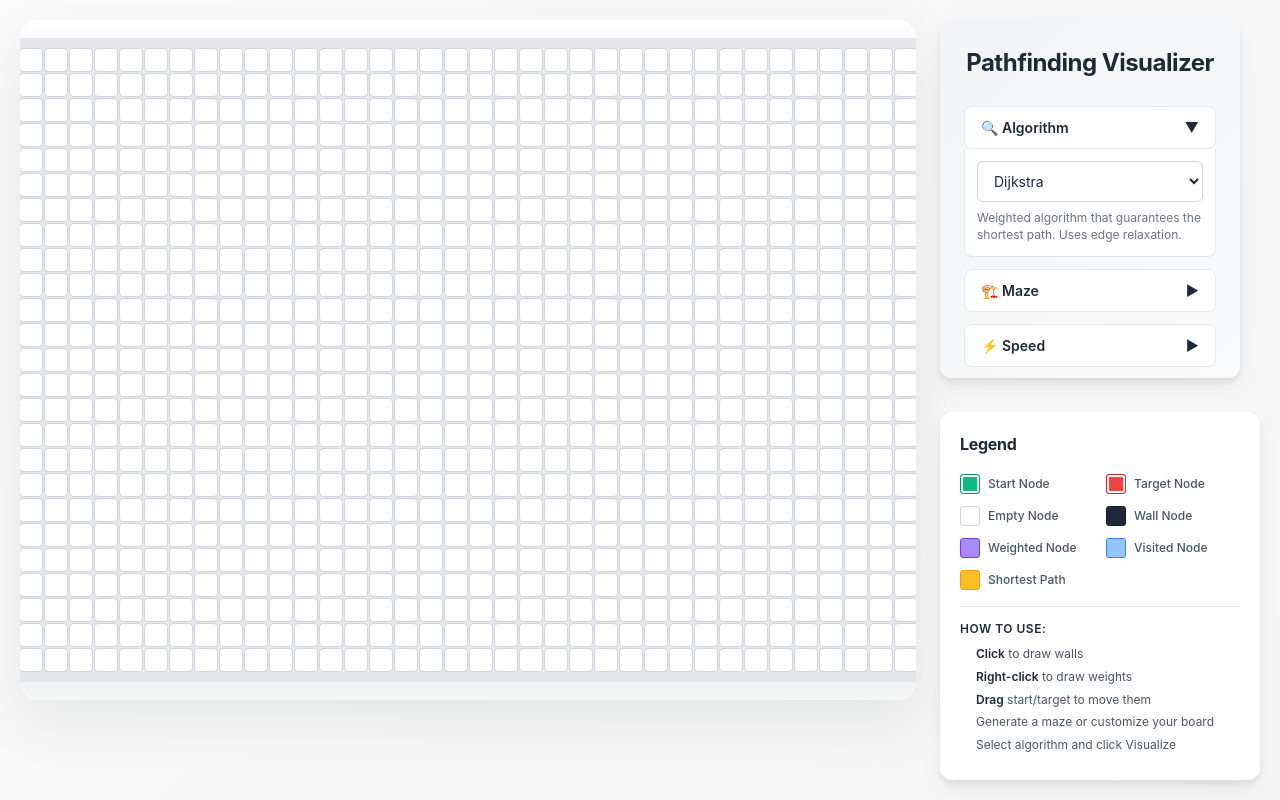
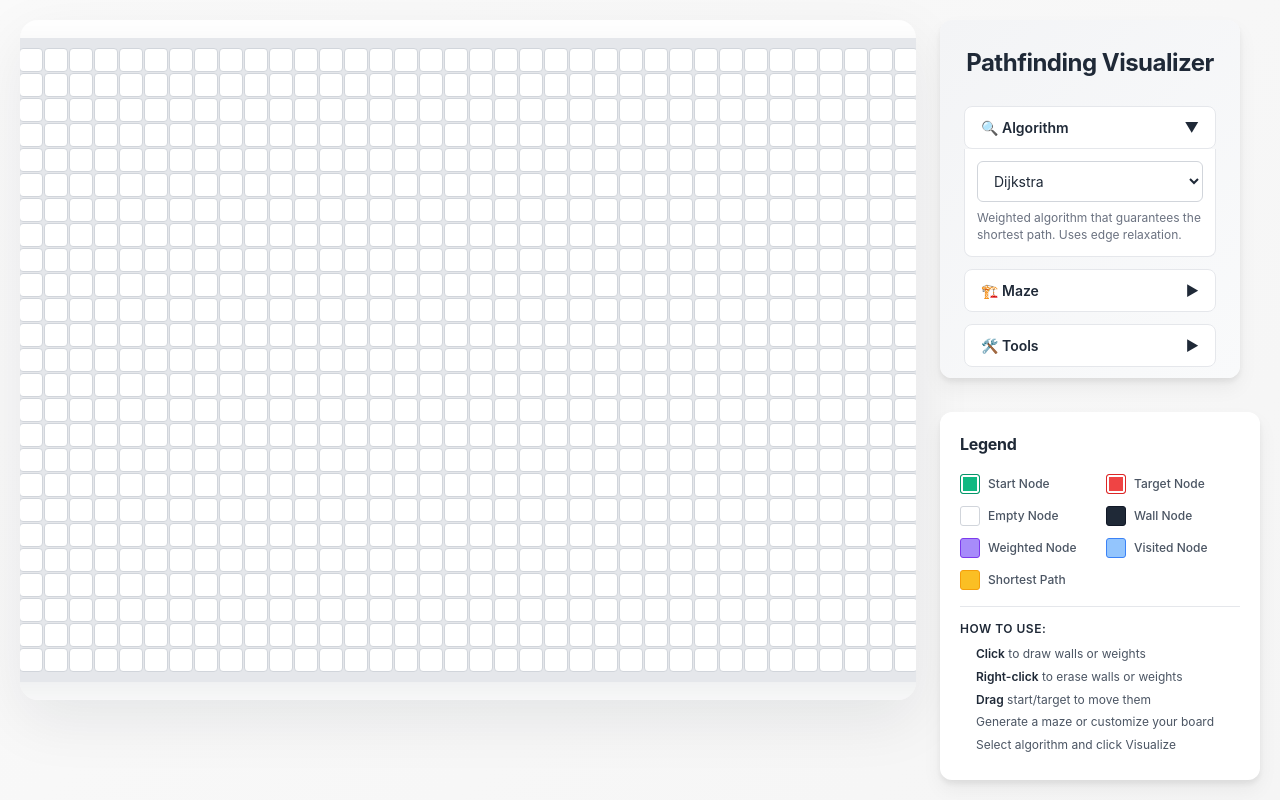
Before and after one commit to Emadedin1/pathfinding-visualizer, a React (Vite) app: page / in a window 1280 px wide. Built offline with nearby package versions, Linux system fonts and the light colour scheme.

Commit message:
Updated program

```diff
--- a/src/App.tsx
+++ b/src/App.tsx
@@ -4,7 +4,6 @@ import type {
   Position,
   AlgorithmName,
   MazeName,
-  AnimationSpeed,
   AlgorithmResult,
 } from './algorithms/types';
 import Grid from './components/Grid/Grid';
@@ -59,7 +58,6 @@ const App: React.FC = () => {
 
   const [selectedAlgorithm, setSelectedAlgorithm] = useState<AlgorithmName>('dijkstra');
   const [selectedMaze, setSelectedMaze] = useState<MazeName>('recursive-division');
-  const [animationSpeed, setAnimationSpeed] = useState<AnimationSpeed>('normal');
   const [toolMode, setToolMode] = useState<'wall' | 'weight'>('wall');
   const [isVisualizing, setIsVisualizing] = useState(false);
   const [result, setResult] = useState<AlgorithmResult | null>(null);
@@ -98,7 +96,7 @@ const App: React.FC = () => {
         algorithmResult = dijkstra(gridForAlgo, startPos, targetPos);
     }
 
-    const delay = getAnimationDelay(animationSpeed);
+    const delay = getAnimationDelay('normal');
 
     // Visualize visited nodes
     let visualGrid = cloneGrid(gridState);
@@ -127,7 +125,7 @@ const App: React.FC = () => {
 
     setResult(algorithmResult);
     setIsVisualizing(false);
-  }, [gridState, startPos, targetPos, selectedAlgorithm, animationSpeed]);
+  }, [gridState, startPos, targetPos, selectedAlgorithm]);
 
   // Stop visualization
   const stopVisualization = useCallback(() => {
@@ -145,11 +143,11 @@ const App: React.FC = () => {
       const node = gridState[pos.row][pos.col];
 
       if (button === 2) {
-        // Right-click: weight mode
-        if (node.type === 'empty') {
+        // Right-click: erase wall or weight
+        if (node.type === 'wall' || node.type === 'weight') {
           const newGrid = cloneGrid(gridState);
-          setNodeType(newGrid, pos, 'weight');
-          setNodeWeight(newGrid, pos, 5);
+          setNodeType(newGrid, pos, 'empty');
+          setNodeWeight(newGrid, pos, 1);
           setGridState(newGrid);
         }
       } else if (button === 0) {
@@ -175,28 +173,46 @@ const App: React.FC = () => {
 
   // Handle node mouse enter (for dragging)
   const handleNodeMouseEnter = useCallback(
-    (pos: Position) => {
-      if (!draggingNode || isVisualizing) return;
+    (pos: Position, button: number | null) => {
+      if (isVisualizing) return;
 
+      const node = gridState[pos.row][pos.col];
       const newGrid = cloneGrid(gridState);
 
       if (draggingNode === 'start') {
-        // Remove old start
         setNodeType(newGrid, startPos, 'empty');
-        // Add new start
         setNodeType(newGrid, pos, 'start');
         setStartPos(pos);
         setGridState(newGrid);
-      } else if (draggingNode === 'target') {
-        // Remove old target
+        return;
+      }
+
+      if (draggingNode === 'target') {
         setNodeType(newGrid, targetPos, 'empty');
-        // Add new target
         setNodeType(newGrid, pos, 'target');
         setTargetPos(pos);
         setGridState(newGrid);
+        return;
+      }
+
+      if (button === 0) {
+        if (toolMode === 'wall' && node.type === 'empty') {
+          setNodeType(newGrid, pos, 'wall');
+          setGridState(newGrid);
+        } else if (toolMode === 'weight' && node.type === 'empty') {
+          setNodeType(newGrid, pos, 'weight');
+          setNodeWeight(newGrid, pos, 5);
+          setGridState(newGrid);
+        }
+      } else if (button === 2) {
+        if (node.type === 'wall' || node.type === 'weight') {
+          setNodeType(newGrid, pos, 'empty');
+          setNodeWeight(newGrid, pos, 1);
+          setGridState(newGrid);
+        }
       }
     },
-    [draggingNode, startPos, targetPos, gridState, isVisualizing]
+    [draggingNode, startPos, targetPos, gridState, toolMode, isVisualizing]
   );
 
   // Handle mouse up
@@ -211,7 +227,7 @@ const App: React.FC = () => {
       if (isVisualizing) return;
 
       const node = gridState[pos.row][pos.col];
-      if (node.type === 'weight') {
+      if (node.type === 'wall' || node.type === 'weight') {
         const newGrid = cloneGrid(gridState);
         setNodeType(newGrid, pos, 'empty');
         setNodeWeight(newGrid, pos, 1);
@@ -235,14 +251,14 @@ const App: React.FC = () => {
         walls = randomWallsMaze(gridState.length, gridState[0].length, startPos, targetPos, 0.25);
         break;
       case 'random-weights':
-        walls = randomWeightsMaze(gridState.length, gridState[0].length, startPos, targetPos, 0.15);
+        walls = randomWeightsMaze(gridState.length, gridState[0].length, startPos, targetPos, 0.20);
         break;
       case 'stairs':
         walls = stairsPattern(gridState.length, gridState[0].length, startPos, targetPos);
         break;
     }
 
-    const newGrid = clearWallsAndWeights(gridState);
+    const newGrid = clearVisualization(clearWallsAndWeights(gridState));
 
     for (const pos of walls) {
       if (selectedMaze === 'random-weights') {
@@ -339,8 +355,6 @@ const App: React.FC = () => {
               // Auto-generate maze when selected
               setTimeout(() => generateMaze(), 50);
             }}
-            animationSpeed={animationSpeed}
-            onSpeedChange={setAnimationSpeed}
             onVisualize={runVisualization}
             onClearPath={handleClearPath}
             onClearBoard={handleClearBoard}
--- a/src/components/Controls/Controls.css
+++ b/src/components/Controls/Controls.css
@@ -116,7 +116,6 @@
   grid-template-columns: 1fr;
 }
 
-.speed-button,
 .tool-button {
   padding: 10px 12px;
   border: 1px solid #d1d5db;
@@ -129,20 +128,17 @@
   transition: all 0.2s ease;
 }
 
-.speed-button:hover:not(:disabled),
 .tool-button:hover:not(:disabled) {
   border-color: #9ca3af;
   background-color: #f9fafb;
 }
 
-.speed-button.active,
 .tool-button.active {
   background-color: #3b82f6;
   border-color: #3b82f6;
   color: white;
 }
 
-.speed-button:disabled,
 .tool-button:disabled {
   opacity: 0.6;
   cursor: not-allowed;
--- a/src/components/Controls/Controls.tsx
+++ b/src/components/Controls/Controls.tsx
@@ -1,5 +1,5 @@
 import React, { useState } from 'react';
-import type { AlgorithmName, MazeName, AnimationSpeed } from '../../algorithms/types';
+import type { AlgorithmName, MazeName } from '../../algorithms/types';
 import './Controls.css';
 
 interface ControlsProps {
@@ -8,9 +8,6 @@ interface ControlsProps {
 
   selectedMaze: MazeName;
   onMazeChange: (maze: MazeName) => void;
-
-  animationSpeed: AnimationSpeed;
-  onSpeedChange: (speed: AnimationSpeed) => void;
 
   onVisualize: () => void;
   onClearPath: () => void;
@@ -29,8 +26,6 @@ const Controls: React.FC<ControlsProps> = ({
   onAlgorithmChange,
   selectedMaze,
   onMazeChange,
-  animationSpeed,
-  onSpeedChange,
   onVisualize,
   onClearPath,
   onClearBoard,
@@ -106,33 +101,6 @@ const Controls: React.FC<ControlsProps> = ({
         )}
       </div>
 
-      {/* Speed Section */}
-      <div className="control-section">
-        <button
-          className="section-header"
-          onClick={() => toggleSection('speed')}
-        >
-          <span>⚡ Speed</span>
-          <span>{expandedSection === 'speed' ? '▼' : '▶'}</span>
-        </button>
-        {expandedSection === 'speed' && (
-          <div className="section-content">
-            <div className="button-group">
-              {(['slow', 'normal', 'fast', 'instant'] as const).map((speed) => (
-                <button
-                  key={speed}
-                  className={`speed-button ${animationSpeed === speed ? 'active' : ''}`}
-                  onClick={() => onSpeedChange(speed)}
-                  disabled={isVisualizing}
-                  title={getSpeedLabel(speed)}
-                >
-                  {getSpeedLabel(speed)}
-                </button>
-              ))}
-            </div>
-          </div>
-        )}
-      </div>
 
       {/* Tools Section */}
       <div className="control-section">
@@ -226,14 +194,5 @@ const getAlgorithmDescription = (algo: AlgorithmName): string => {
   return descriptions[algo] || '';
 };
 
-const getSpeedLabel = (speed: AnimationSpeed): string => {
-  const labels: Record<AnimationSpeed, string> = {
-    slow: 'Slow',
-    normal: 'Normal',
-    fast: 'Fast',
-    instant: 'Instant',
-  };
-  return labels[speed] || '';
-};
 
 export default Controls;
--- a/src/components/Grid/Grid.tsx
+++ b/src/components/Grid/Grid.tsx
@@ -6,7 +6,7 @@ import './Grid.css';
 interface GridProps {
   grid: GridNodeType[][];
   onNodeMouseDown: (pos: Position, button: number) => void;
-  onNodeMouseEnter: (pos: Position) => void;
+  onNodeMouseEnter: (pos: Position, button: number | null) => void;
   onNodeMouseUp: () => void;
   onNodeContextMenu: (e: React.MouseEvent, pos: Position) => void;
   isVisualizing: boolean;
@@ -21,11 +21,13 @@ const Grid: React.FC<GridProps> = ({
   isVisualizing,
 }) => {
   const [isMouseDown, setIsMouseDown] = useState(false);
+  const [mouseButton, setMouseButton] = useState<number | null>(null);
 
   const handleMouseDown = useCallback(
     (e: React.MouseEvent, pos: Position) => {
       if (!isVisualizing) {
         setIsMouseDown(true);
+        setMouseButton(e.button);
         onNodeMouseDown(pos, e.button);
       }
     },
@@ -35,14 +37,15 @@ const Grid: React.FC<GridProps> = ({
   const handleMouseEnter = useCallback(
     (pos: Position) => {
       if (isMouseDown && !isVisualizing) {
-        onNodeMouseEnter(pos);
+        onNodeMouseEnter(pos, mouseButton);
       }
     },
-    [onNodeMouseEnter, isMouseDown, isVisualizing]
+    [isMouseDown, mouseButton, onNodeMouseEnter, isVisualizing]
   );
 
   const handleMouseUp = useCallback(() => {
     setIsMouseDown(false);
+    setMouseButton(null);
     onNodeMouseUp();
   }, [onNodeMouseUp]);
 
@@ -51,6 +54,7 @@ const Grid: React.FC<GridProps> = ({
       className="grid-container"
       onMouseUp={handleMouseUp}
       onMouseLeave={handleMouseUp}
+      onContextMenu={(e) => e.preventDefault()}
       style={{
         gridTemplateColumns: `repeat(${grid[0].length}, 24px)`,
         gridAutoRows: '24px',
@@ -58,21 +62,14 @@ const Grid: React.FC<GridProps> = ({
     >
       {grid.map((row) =>
         row.map((node) => (
-          <div
+          <GridNode
             key={`${node.position.row}-${node.position.col}`}
-            onMouseDown={(e) => handleMouseDown(e, node.position)}
-            onMouseEnter={() => handleMouseEnter(node.position)}
+            node={node}
+            onMouseDown={handleMouseDown}
+            onMouseEnter={handleMouseEnter}
+            onMouseUp={handleMouseUp}
             onContextMenu={(e) => onNodeContextMenu(e, node.position)}
-            style={{ width: '100%', height: '100%' }}
-          >
-            <GridNode
-              node={node}
-              onMouseDown={() => {}}
-              onMouseEnter={() => {}}
-              onMouseUp={handleMouseUp}
-              onContextMenu={(e) => onNodeContextMenu(e, node.position)}
-            />
-          </div>
+          />
         ))
       )}
     </div>
--- a/src/components/Grid/GridNode.tsx
+++ b/src/components/Grid/GridNode.tsx
@@ -4,7 +4,7 @@ import './Grid.css';
 
 interface GridNodeProps {
   node: GridNodeType;
-  onMouseDown: (pos: Position) => void;
+  onMouseDown: (e: React.MouseEvent, pos: Position) => void;
   onMouseEnter: (pos: Position) => void;
   onMouseUp: () => void;
   onContextMenu: (e: React.MouseEvent, pos: Position) => void;
@@ -44,7 +44,7 @@ const GridNode: React.FC<GridNodeProps> = memo(
     return (
       <div
         className={getNodeClass()}
-        onMouseDown={() => onMouseDown(node.position)}
+        onMouseDown={(e) => onMouseDown(e, node.position)}
         onMouseEnter={() => onMouseEnter(node.position)}
         onMouseUp={onMouseUp}
         onContextMenu={(e) => onContextMenu(e, node.position)}
--- a/src/components/Legend/Legend.tsx
+++ b/src/components/Legend/Legend.tsx
@@ -26,8 +26,8 @@ const Legend: React.FC = () => {
       <div className="legend-instructions">
         <h4>How to use:</h4>
         <ul>
-          <li><strong>Click</strong> to draw walls</li>
-          <li><strong>Right-click</strong> to draw weights</li>
+          <li><strong>Click</strong> to draw walls or weights</li>
+          <li><strong>Right-click</strong> to erase walls or weights</li>
           <li><strong>Drag</strong> start/target to move them</li>
           <li>Generate a maze or customize your board</li>
           <li>Select algorithm and click Visualize</li>
--- a/src/maze/index.ts
+++ b/src/maze/index.ts
@@ -1,7 +1,22 @@
 import type { Position } from '../algorithms/types';
 
-// Recursive Division Maze Generation
-// Divides the grid recursively and creates passages
+const isStartOrTarget = (pos: Position, start: Position, target: Position): boolean => {
+  return (
+    (pos.row === start.row && pos.col === start.col) ||
+    (pos.row === target.row && pos.col === target.col)
+  );
+};
+
+const chooseOrientation = (
+  width: number,
+  height: number,
+  preferHorizontal: boolean
+): boolean => {
+  if (width < height) return true;
+  if (height < width) return false;
+  return preferHorizontal;
+};
+
 export const recursiveDivisionMaze = (
   rows: number,
   cols: number,
@@ -10,7 +25,6 @@ export const recursiveDivisionMaze = (
 ): Position[] => {
   const walls: Position[] = [];
 
-  // Start with empty grid, recursively add walls
   const divide = (
     rowStart: number,
     rowEnd: number,
@@ -18,68 +32,63 @@ export const recursiveDivisionMaze = (
     colEnd: number,
     horizontal: boolean
   ) => {
-    if (rowEnd - rowStart < 2 || colEnd - colStart < 2) {
+    const height = rowEnd - rowStart;
+    const width = colEnd - colStart;
+
+    if (height < 3 || width < 3) {
       return;
     }
 
-    if (horizontal) {
-      // Create horizontal wall
-      const row = rowStart + Math.floor(Math.random() * (rowEnd - rowStart - 1));
-      const passageCol =
-        colStart + Math.floor(Math.random() * (colEnd - colStart));
+    const splitHorizontal = chooseOrientation(width, height, horizontal);
 
-      for (let c = colStart; c < colEnd; c++) {
-        if (c !== passageCol) {
-          const pos = { row, col: c };
+    if (splitHorizontal) {
+      const wallRow = rowStart + Math.floor(Math.random() * (height - 2)) + 1;
+      const passageCol = colStart + Math.floor(Math.random() * (width - 2)) + 1;
+
+      for (let col = colStart; col < colEnd; col++) {
+        if (col === passageCol) continue;
+        const pos = { row: wallRow, col };
         if (!isStartOrTarget(pos, start, target)) {
           walls.push(pos);
         }
       }
-      }
 
-      divide(rowStart, row, colStart, colEnd, false);
-      divide(row + 1, rowEnd, colStart, colEnd, false);
+      divide(rowStart, wallRow, colStart, colEnd, false);
+      divide(wallRow + 1, rowEnd, colStart, colEnd, false);
     } else {
-      // Create vertical wall
-      const col = colStart + Math.floor(Math.random() * (colEnd - colStart - 1));
-      const passageRow =
-        rowStart + Math.floor(Math.random() * (rowEnd - rowStart));
+      const wallCol = colStart + Math.floor(Math.random() * (width - 2)) + 1;
+      const passageRow = rowStart + Math.floor(Math.random() * (height - 2)) + 1;
 
-      for (let r = rowStart; r < rowEnd; r++) {
-        if (r !== passageRow) {
-          const pos = { row: r, col };
+      for (let row = rowStart; row < rowEnd; row++) {
+        if (row === passageRow) continue;
+        const pos = { row, col: wallCol };
         if (!isStartOrTarget(pos, start, target)) {
           walls.push(pos);
         }
       }
-      }
 
-      divide(rowStart, rowEnd, colStart, col, true);
-      divide(rowStart, rowEnd, col + 1, colEnd, true);
+      divide(rowStart, rowEnd, colStart, wallCol, true);
+      divide(rowStart, rowEnd, wallCol + 1, colEnd, true);
     }
   };
 
-  divide(0, rows, 0, cols, Math.random() > 0.5);
+  divide(0, rows, 0, cols, rows <= cols);
   return walls;
 };
 
-// Random Walls Maze Generation
 export const randomWallsMaze = (
   rows: number,
   cols: number,
   start: Position,
   target: Position,
-  density: number = 0.3
+  density: number = 0.25
 ): Position[] => {
   const walls: Position[] = [];
 
   for (let r = 0; r < rows; r++) {
     for (let c = 0; c < cols; c++) {
       const pos = { row: r, col: c };
-      if (
-        !isStartOrTarget(pos, start, target) &&
-        Math.random() < density
-      ) {
+      if (!isStartOrTarget(pos, start, target) && Math.random() < density) {
         walls.push(pos);
       }
     }
@@ -88,23 +97,19 @@ export const randomWallsMaze = (
   return walls;
 };
 
-// Random Weights
 export const randomWeightsMaze = (
   rows: number,
   cols: number,
   start: Position,
   target: Position,
-  density: number = 0.1
+  density: number = 0.20
 ): Position[] => {
   const weights: Position[] = [];
 
   for (let r = 0; r < rows; r++) {
     for (let c = 0; c < cols; c++) {
       const pos = { row: r, col: c };
-      if (
-        !isStartOrTarget(pos, start, target) &&
-        Math.random() < density
-      ) {
+      if (!isStartOrTarget(pos, start, target) && Math.random() < density) {
         weights.push(pos);
       }
     }
@@ -113,7 +118,6 @@ export const randomWeightsMaze = (
   return weights;
 };
 
-// Stair Pattern
 export const stairsPattern = (
   rows: number,
   cols: number,
@@ -121,37 +125,32 @@ export const stairsPattern = (
   target: Position
 ): Position[] => {
   const walls: Position[] = [];
-  const stepSize = 3;
+  const stepHeight = Math.max(2, Math.floor(rows / 10));
+  const stepWidth = Math.max(4, Math.floor(cols / 12));
 
-  for (let r = 0; r < rows; r++) {
-    for (let c = 0; c < cols; c++) {
-      const pos = { row: r, col: c };
-      if (isStartOrTarget(pos, start, target)) continue;
+  let row = 2;
+  let col = 2;
 
-      // Create stair pattern
-      const stairRow = Math.floor(r / stepSize);
-      const stairCol = Math.floor(c / stepSize);
-
-      // Draw stairs diagonally
-      if (stairRow === stairCol) {
-        const offset = r % stepSize;
-        const colOffset = c % stepSize;
-
-        // Create stair blocks
-        if (colOffset < offset) {
+  while (row < rows - 1 && col < cols - 1) {
+    const endCol = Math.min(col + stepWidth, cols - 2);
+    for (let c = col; c <= endCol; c++) {
+      const pos = { row, col: c };
+      if (!isStartOrTarget(pos, start, target)) {
         walls.push(pos);
       }
     }
+
+    const endRow = Math.min(row + stepHeight, rows - 2);
+    for (let r = row; r <= endRow; r++) {
+      const pos = { row: r, col: endCol };
+      if (!isStartOrTarget(pos, start, target)) {
+        walls.push(pos);
       }
+    }
+
+    row += stepHeight + 1;
+    col += stepWidth + 1;
   }
 
   return walls;
 };
-
-// Helper function to check if position is start or target
-const isStartOrTarget = (pos: Position, start: Position, target: Position): boolean => {
-  return (
-    (pos.row === start.row && pos.col === start.col) ||
-    (pos.row === target.row && pos.col === target.col)
-  );
-};
```
Also changed, not shown: 5 other files (tests, documents, lock files or other folders). Lines whose indentation alone changed are shown as unchanged.
